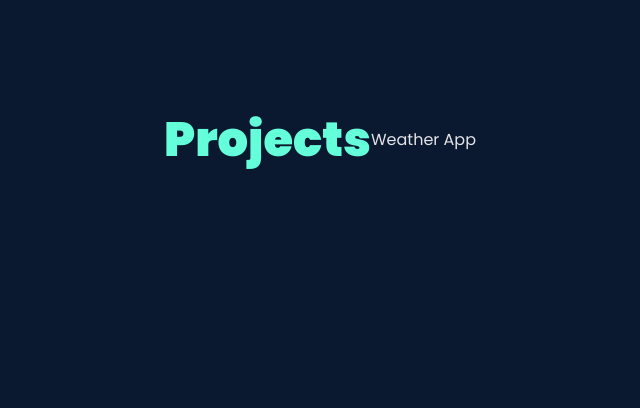
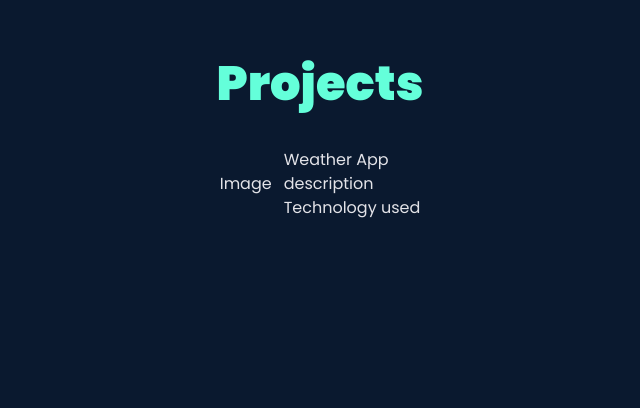
Before and after one commit to doomsx/portfolio-doomsx, a React (Vite) app: page / in a window 1280 px wide. Shown: the part 1932-2340 px from the top of the page, without its empty margins (320-960 px from the left). Built offline with nearby package versions, Linux system fonts and the light colour scheme.

Commit message:
project layout

```diff
--- a/src/pages/Projects.tsx
+++ b/src/pages/Projects.tsx
@@ -1,10 +1,17 @@
 
 function Projects() {
     return (
-        <section className="h-screen flex items-center justify-center" id="Projects">
+        <section className="h-screen flex items-center justify-center flex-col" id="Projects">
             <h1 className="text-5xl font-black text-accent">Projects</h1>
-            <div>
-                <h2>Weather App</h2>
+            <div className="mt-10 flex gap-3 items-center justify-center">
+                <div>
+                    Image
+                </div>
+                <div>
+                    <h2>Weather App</h2>
+                    <p>description</p>
+                    <p>Technology used</p>
+                </div>
             </div>
         </section>
     )
```
